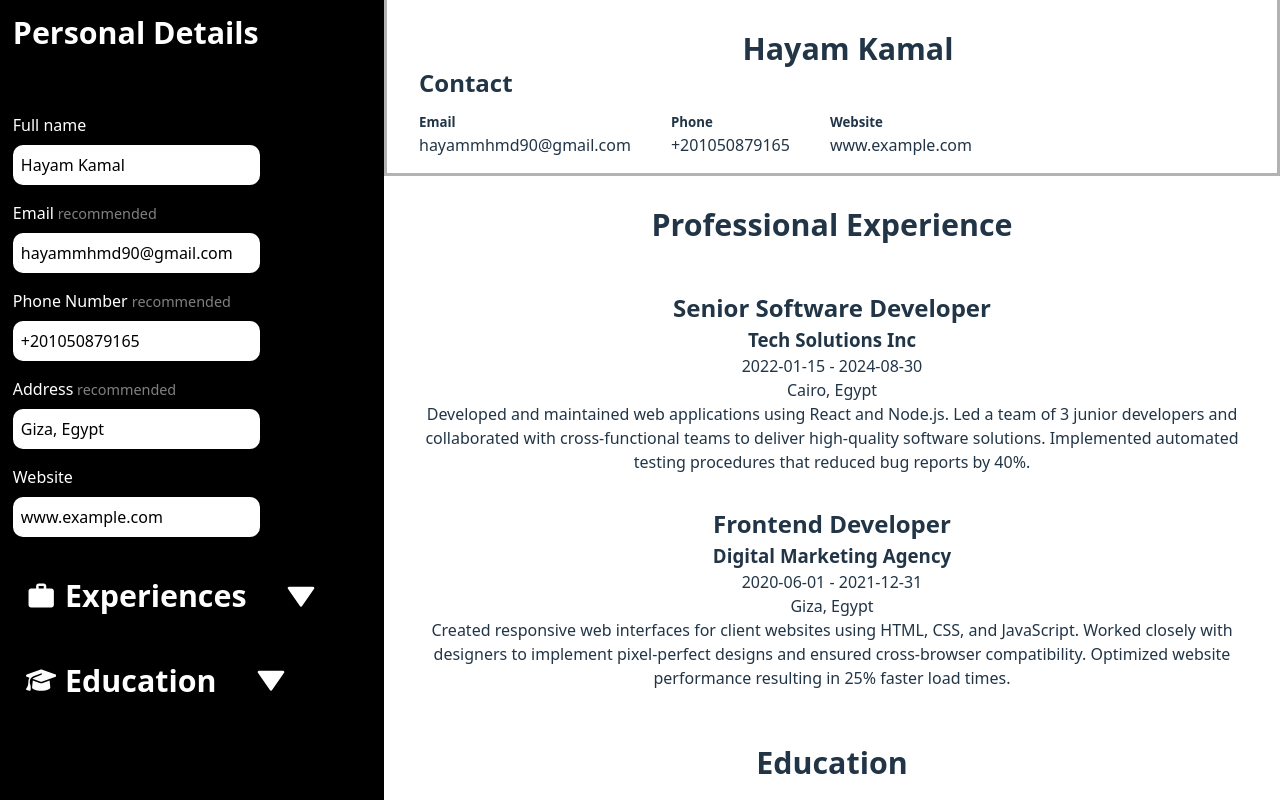
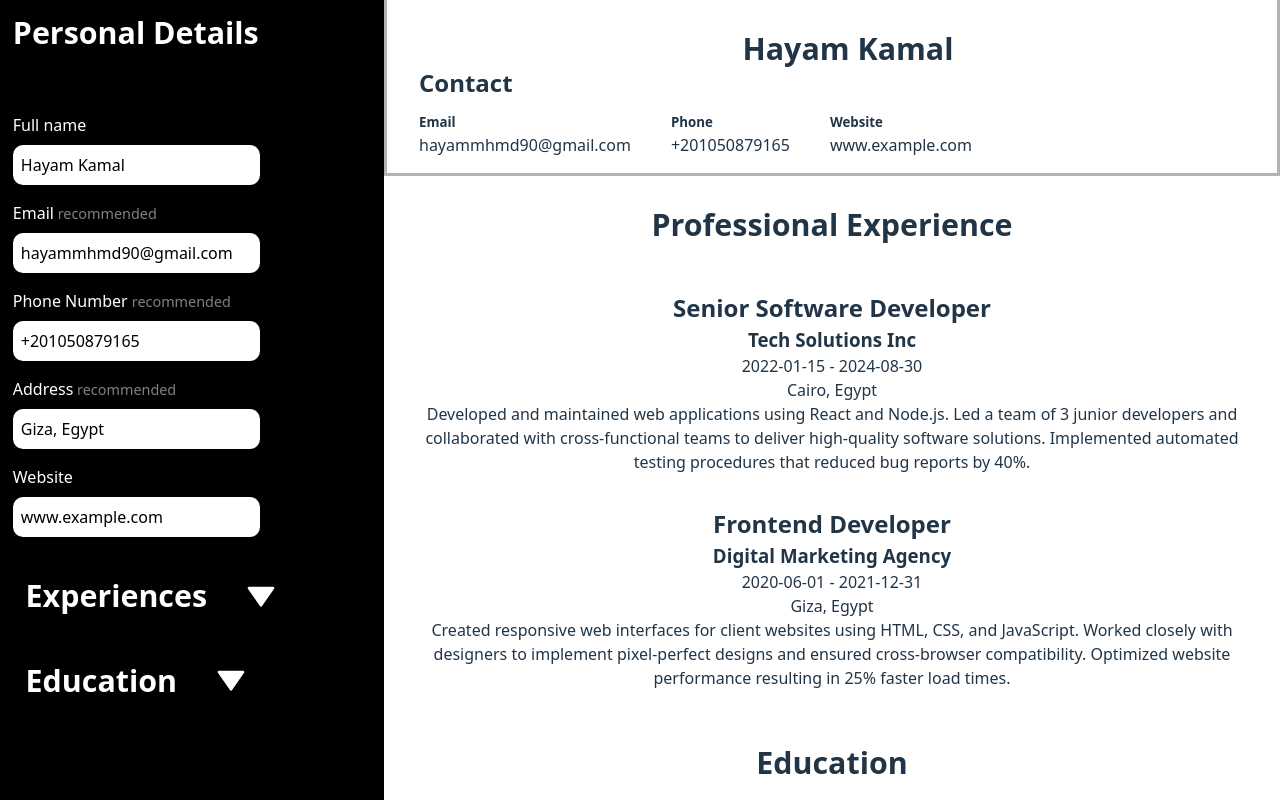
Before and after one commit to Hayam999/cv-application, a React (Vite) app: page / in a window 1280 px wide. Shown: the top 800 px of the page. Built offline with nearby package versions, Linux system fonts and the light colour scheme.

Commit message:
style: remove Icons

```diff
--- a/src/components/Form.jsx
+++ b/src/components/Form.jsx
@@ -1,10 +1,10 @@
 import { useState, useEffect, useMemo } from "react";
-import { MdWork } from "react-icons/md";
+
 import { IoMdAdd } from "react-icons/io";
 import { MdDelete } from "react-icons/md";
 import { MdCancel } from "react-icons/md";
 import { FaCheckCircle } from "react-icons/fa";
-import { FaGraduationCap } from "react-icons/fa6";
+
 import { BiSolidDownArrow } from "react-icons/bi";
 
 import styles from "../styles/Form.module.css";
@@ -798,9 +798,7 @@ export function Form({ setters, submittedData }) {
         <div>
           <div className={styles.clickableArea} onClick={handleFoldExp}>
             <h1>
-              <span className={styles.iconAlign}>
-                <MdWork style={{ display: "inline-block" }} /> Experiences
-              </span>
+              <span className={styles.iconAlign}>Experiences</span>
             </h1>
             <BiSolidDownArrow
               className={`${styles.arrow} ${exArrRotated ? styles.rotated : ""}`}
@@ -825,14 +823,7 @@ export function Form({ setters, submittedData }) {
             }}
           >
             <h1>
-              <span className={styles.iconAlign}>
-                <FaGraduationCap
-                  style={{
-                    display: "inline-block",
-                  }}
-                />{" "}
-                Education
-              </span>
+              <span className={styles.iconAlign}> Education</span>
             </h1>
             <BiSolidDownArrow
               className={`${styles.arrow} ${edArrRotated ? styles.rotated : ""}`}
```
